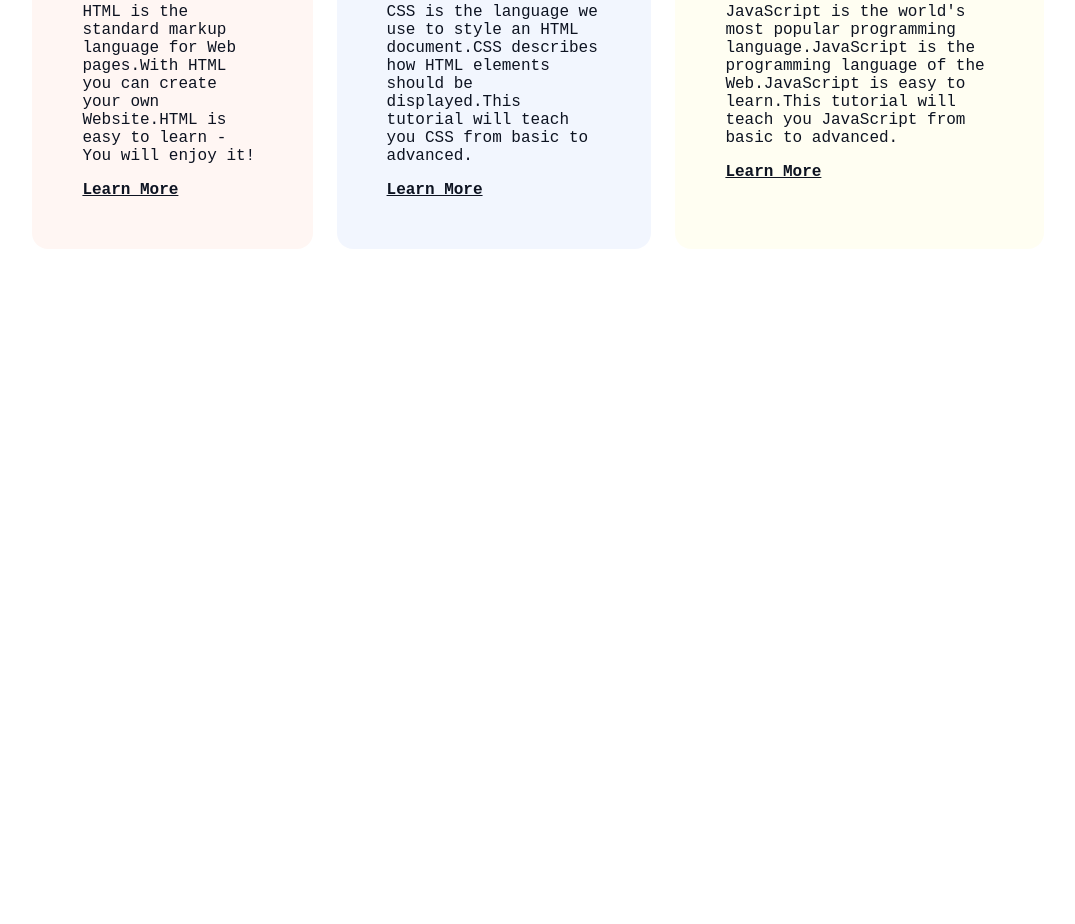
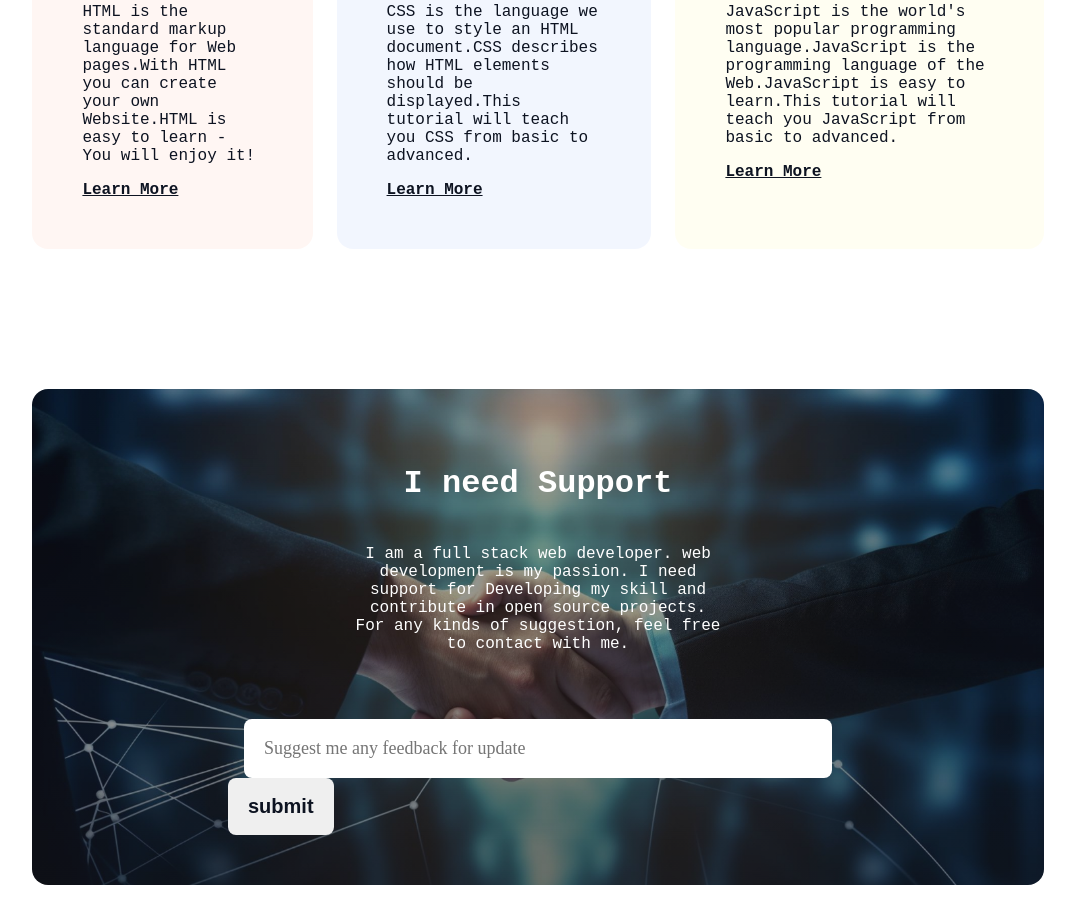
Before and after one commit to ssabunayeem/web-dev-objective-reset9-A1, a plain HTML site: page index.html in a window 1280 px wide. Shown: the part 4552-5476 px from the top of the page, without its empty margins (102-1177 px from the left). Before the commit the page ends 4922 px from the top, so only its background shows below. Drawn offline with Linux system fonts and the light colour scheme; a web font is replaced by a local one.

Commit message:
support section added

```diff
--- a/index.html
+++ b/index.html
@@ -159,6 +159,19 @@
             </div>
         </div>
 
+        <!-- I need Support section  -->
+        <div class="support-section other-section">
+            <h2 class="support-section-title">I need Support</h2>
+            <p class="support-section-p"> I am a full stack web developer. web development is my passion. I need
+                support
+                for Developing my skill and contribute in open source projects. For any kinds of suggestion, feel free
+                to contact with me.</p>
+            <div class="from">
+                <input type="text" name="" id="" placeholder="Suggest me any feedback for update">
+                <input class="button" type="button" value="submit">
+            </div>
+        </div>
+
 
     </main>
 
--- a/styles.css
+++ b/styles.css
@@ -197,3 +197,56 @@ main {
     text-align: left;
     text-decoration-line: underline;
 }
+
+
+/*** I need Support section - related styles ****/
+.support-section {
+    border-radius: 16px;
+    background: linear-gradient(#1414145d, #18181a8e), url("assets/handshake.jpg");
+    background-size: cover;
+    background-position: center;
+    padding: 50px 220px;
+}
+
+.support-section-title {
+    color: rgb(255, 255, 255);
+    font-size: 32px;
+    font-weight: 700;
+    text-align: center;
+}
+
+.support-section-p {
+    color: rgb(255, 255, 255);
+    text-align: center;
+    padding: 0 100px 50px;
+}
+
+
+input[type="text"] {
+    justify-content: flex-start;
+    color: rgba(13, 19, 33, 0.4);
+    font-family: Azeret Mono;
+    font-size: 18px;
+    font-weight: 400;
+    width: 548px;
+    height: 25px;
+    border: 0px solid rgba(13, 19, 33, 0.15);
+    border-radius: 8px;
+    background: rgb(255, 255, 255);
+    padding: 17px 20px;
+    margin: 0px 16px;
+
+
+}
+
+
+.button {
+    color: rgb(13, 19, 33);
+    font-size: 20px;
+    font-weight: 600;
+    letter-spacing: 0%;
+    text-align: center;
+    padding: 17px 20px;
+    border-radius: 8px;
+    border: 0;
+}
```
